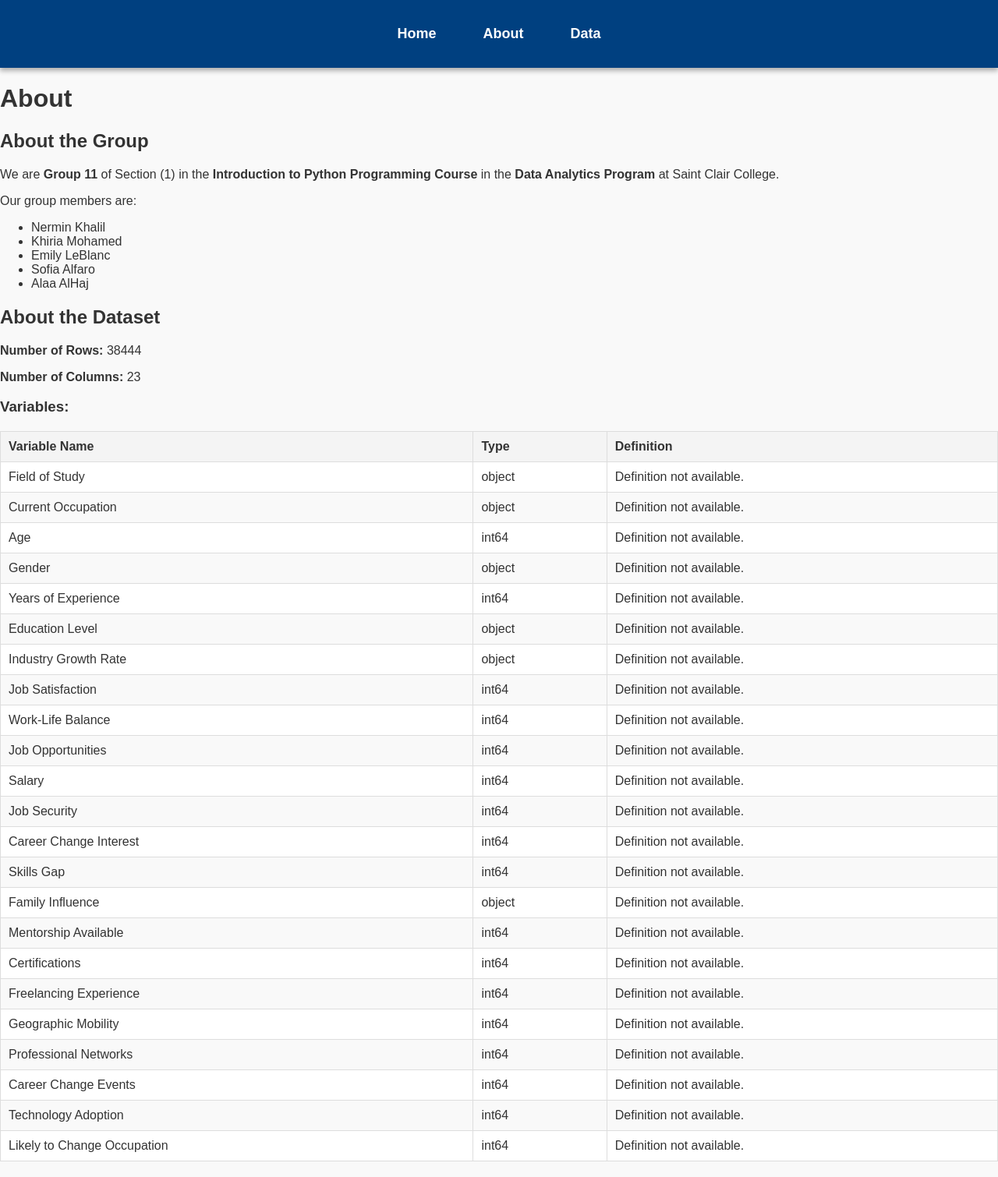
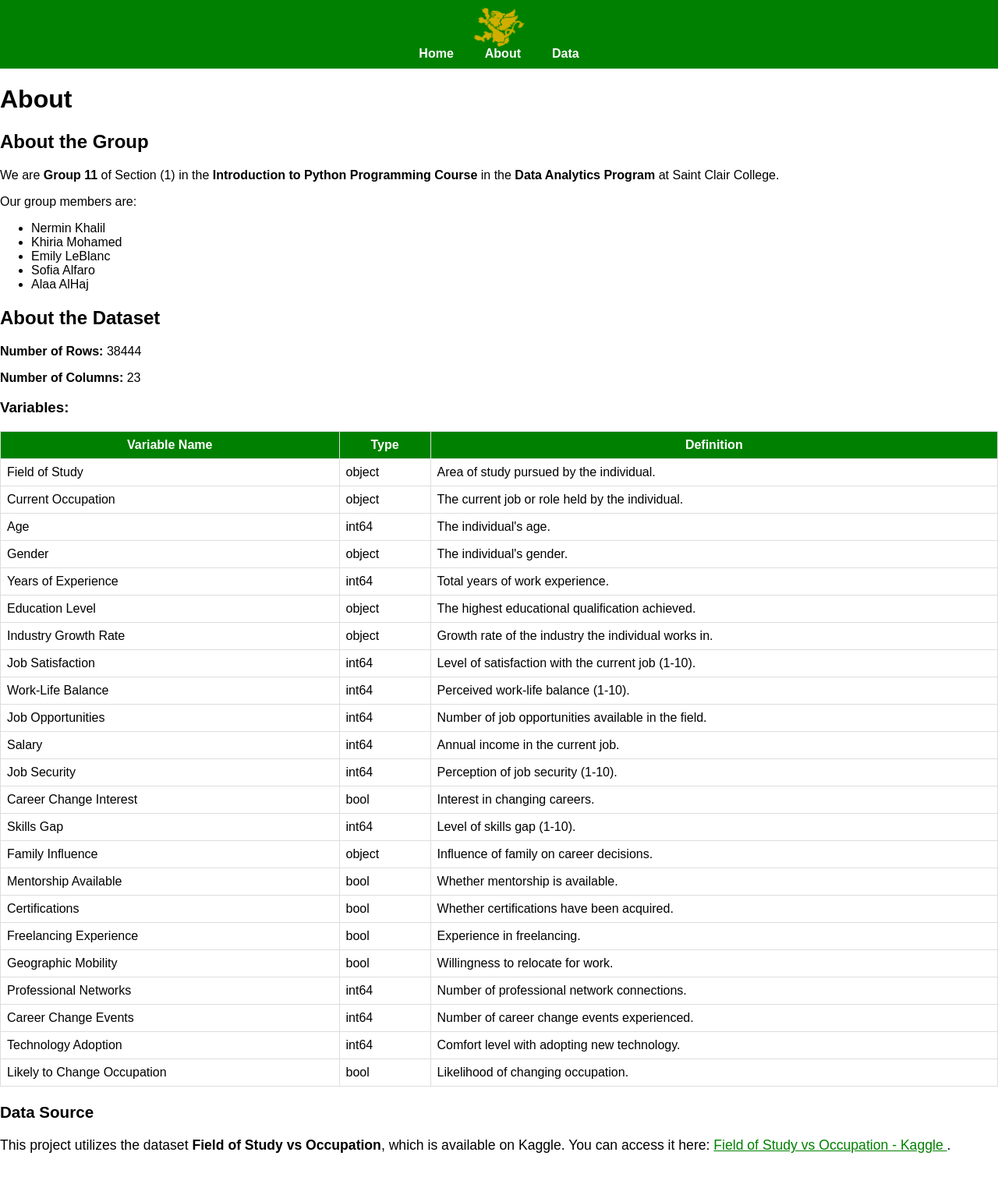
Before and after one commit to nerminkhalil/Group11-Python-Final-Project, a Flask app: page /about in a window 1280 px wide. Shown: the whole page at 78% size. After the commit the page ends 1479 px from the top, so only its background shows below. Run offline with Flask 3, Linux system fonts and the light colour scheme; parts of the project's set-up code (start-up, migrations or seed data) failed here and were passed over.

Commit message:
Updated navigation tabs, centered them, and finalized page designs

```diff
--- a/app.py
+++ b/app.py
@@ -5,41 +5,52 @@ import os
 app = Flask(__name__)
 
 # Paths
-CSV_PATH = os.path.join(os.path.dirname(__file__), "career_change_prediction_dataset.csv")
-DB_PATH = os.path.join(os.path.dirname(__file__), "career_database.db")
+DATASET_PATH = os.path.join(os.path.dirname(__file__), "career_change_prediction_dataset.csv")
 
-# Debug file existence
-assert os.path.exists(CSV_PATH), f"File not found: {CSV_PATH}"
-assert os.path.exists(DB_PATH), f"Database file not found: {DB_PATH}"
+# Verify file existence
+assert os.path.exists(DATASET_PATH), f"File not found: {DATASET_PATH}"
 
 # Load the dataset
-df = pd.read_csv(CSV_PATH)
+df = pd.read_csv(DATASET_PATH)
 
 @app.route('/')
 def home():
     return render_template('home.html')
 
+@app.route('/data')
+def data():
+    table_html = df.to_html(classes='data-table', index=False)
+    return render_template('data.html', table_html=table_html)
+
 @app.route('/about')
 def about():
-    num_rows, num_columns = df.shape
-    variable_definitions = {
-        # Add column definitions here
-    }
-    column_info = [
-        {"name": col, "type": str(df[col].dtype), "definition": variable_definitions.get(col, "Definition not available.")}
-        for col in df.columns
+    # Dataset variable definitions
+    variable_definitions = [
+        {"name": "Field of Study", "type": "object", "definition": "Area of study pursued by the individual."},
+        {"name": "Current Occupation", "type": "object", "definition": "The current job or role held by the individual."},
+        {"name": "Age", "type": "int64", "definition": "The individual's age."},
+        {"name": "Gender", "type": "object", "definition": "The individual's gender."},
+        {"name": "Years of Experience", "type": "int64", "definition": "Total years of work experience."},
+        {"name": "Education Level", "type": "object", "definition": "The highest educational qualification achieved."},
+        {"name": "Industry Growth Rate", "type": "object", "definition": "Growth rate of the industry the individual works in."},
+        {"name": "Job Satisfaction", "type": "int64", "definition": "Level of satisfaction with the current job (1-10)."},
+        {"name": "Work-Life Balance", "type": "int64", "definition": "Perceived work-life balance (1-10)."},
+        {"name": "Job Opportunities", "type": "int64", "definition": "Number of job opportunities available in the field."},
+        {"name": "Salary", "type": "int64", "definition": "Annual income in the current job."},
+        {"name": "Job Security", "type": "int64", "definition": "Perception of job security (1-10)."},
+        {"name": "Career Change Interest", "type": "bool", "definition": "Interest in changing careers."},
+        {"name": "Skills Gap", "type": "int64", "definition": "Level of skills gap (1-10)."},
+        {"name": "Family Influence", "type": "object", "definition": "Influence of family on career decisions."},
+        {"name": "Mentorship Available", "type": "bool", "definition": "Whether mentorship is available."},
+        {"name": "Certifications", "type": "bool", "definition": "Whether certifications have been acquired."},
+        {"name": "Freelancing Experience", "type": "bool", "definition": "Experience in freelancing."},
+        {"name": "Geographic Mobility", "type": "bool", "definition": "Willingness to relocate for work."},
+        {"name": "Professional Networks", "type": "int64", "definition": "Number of professional network connections."},
+        {"name": "Career Change Events", "type": "int64", "definition": "Number of career change events experienced."},
+        {"name": "Technology Adoption", "type": "int64", "definition": "Comfort level with adopting new technology."},
+        {"name": "Likely to Change Occupation", "type": "bool", "definition": "Likelihood of changing occupation."},
     ]
-    return render_template(
-        'about.html',
-        num_rows=num_rows,
-        num_columns=num_columns,
-        column_info=column_info
-    )
+    return render_template('about.html', variables=variable_definitions, num_rows=df.shape[0], num_columns=df.shape[1])
 
-@app.route('/data', methods=['GET'])
-def data():
-    table_html = df.to_html(classes='table table-striped', index=False)
-    return render_template('data.html', table_html=table_html)
-
-if __name__ == '__main__':
+if __name__ == "__main__":
     app.run(debug=True)
--- a/static/style.css
+++ b/static/style.css
@@ -1,96 +1,80 @@
-/* General Styles */
 body {
-    font-family: Arial, sans-serif;
     margin: 0;
     padding: 0;
-    color: #333;
-    background-color: #f9f9f9; /* Light gray background */
+    font-family: Arial, sans-serif;
 }
 
-/* Header */
 header {
-    background: #004080; /* Dark blue background */
+    display: flex;
+    flex-direction: column; /* Ensures the logo and navigation are stacked */
+    align-items: center; /* Centers the content horizontally */
+    background-color: #008000; /* Green background */
+    padding: 10px 20px;
     color: white;
-    padding: 15px;
-    text-align: center;
-    font-size: 20px;
-    box-shadow: 0px 4px 6px rgba(0, 0, 0, 0.3);
 }
 
-nav {
-    display: flex;
-    justify-content: center;
-    gap: 30px;
-    margin: 10px 0;
+header img {
+    height: 50px;
 }
 
-nav a {
-    color: white;
-    text-decoration: none;
-    font-weight: bold;
-    font-size: 18px;
-    padding: 8px 15px;
-    border-radius: 5px;
-    background-color: #004080; /* Button-like appearance */
-    transition: background-color 0.3s ease;
+nav ul {
+    list-style: none; /* Removes bullet points */
+    display: flex; /* Makes the list items inline */
+    justify-content: center; /* Centers the tabs */
+    gap: 20px; /* Space between tabs */
+    margin: 0;
+    padding: 0;
 }
 
-nav a:hover {
-    background-color: #FFD700; /* Gold hover effect */
-    color: black;
+nav ul li {
+    display: inline; /* Ensures the items are inline */
 }
 
-/* Home Page Styles */
+nav ul li a {
+    text-decoration: none; /* Removes underline from links */
+    color: white;
+    font-weight: bold;
+    font-size: 16px;
+    padding: 5px 10px; /* Adds spacing around the text */
+    border-radius: 5px; /* Optional: Adds rounded corners */
+}
+
+nav ul li a:hover {
+    background-color: #004080; /* Darker background on hover */
+}
+
 .home-container {
     text-align: center;
-    margin-top: 100px;
-    padding: 20px;
-    background-color: white; /* White background for the content box */
-    border-radius: 10px;
-    box-shadow: 0px 4px 8px rgba(0, 0, 0, 0.2);
-    width: 50%;
-    margin-left: auto;
-    margin-right: auto;
+    background: url('/static/home-bg.jpg') no-repeat center center fixed;
+    background-size: cover;
+    height: 100vh;
+    color: white;
 }
 
-.home-container h1 {
-    font-size: 48px;
-    color: #004080; /* Match header color */
+.data-table {
+    width: 100%;
+    border-collapse: collapse;
 }
 
-.home-container p {
-    font-size: 20px;
-    color: #555;
-    margin-top: 10px;
+.data-table th, .data-table td {
+    border: 1px solid #ddd;
+    padding: 8px;
 }
 
-table {
-    width: 100%;
-    border-collapse: collapse;
-    margin: 20px 0;
-    background-color: #fff;
-    color: #333;
-    font-size: 16px;
+.data-table th {
+    background-color: #008000;
+    color: white;
+}
+.data-source {
+    margin-top: 20px;
+    font-size: 1.1em;
 }
 
-table, th, td {
-    border: 1px solid #ddd;
+.data-source a {
+    color: #008000; /* Match green theme */
+    text-decoration: underline;
 }
 
-th, td {
-    padding: 10px;
-    text-align: left;
+.data-source a:hover {
+    color: #004080; /* Optional hover effect */
 }
-
-th {
-    background-color: #f4f4f4;
-    font-weight: bold;
-}
-
-tr:nth-child(even) {
-    background-color: #f9f9f9;
-}
-
-tr:hover {
-    background-color: #f1f1f1;
-}
--- a/templates/about.html
+++ b/templates/about.html
@@ -1,7 +1,12 @@
 {% extends 'base.html' %}
+
+{% block title %}About{% endblock %}
+
 {% block content %}
 <div class="about-container">
     <h1>About</h1>
+
+    <!-- About the Group Section -->
     <section>
         <h2>About the Group</h2>
         <p>
@@ -9,8 +14,7 @@
             <strong>Introduction to Python Programming Course</strong> in the
             <strong>Data Analytics Program</strong> at Saint Clair College.
         </p>
-            <p>
-                Our group members are:
+        <p>Our group members are:</p>
         <ul>
             <li>Nermin Khalil</li>
             <li>Khiria Mohamed</li>
@@ -18,14 +22,15 @@
             <li>Sofia Alfaro</li>
             <li>Alaa AlHaj</li>
         </ul>
-            </p>
     </section>
+
+    <!-- About the Dataset Section -->
     <section>
         <h2>About the Dataset</h2>
         <p><strong>Number of Rows:</strong> {{ num_rows }}</p>
         <p><strong>Number of Columns:</strong> {{ num_columns }}</p>
         <h3>Variables:</h3>
-            <table>
+        <table class="data-table">
             <thead>
                 <tr>
                     <th>Variable Name</th>
@@ -34,15 +39,27 @@
                 </tr>
             </thead>
             <tbody>
-                    {% for col in column_info %}
+                {% for variable in variables %}
                 <tr>
-                            <td>{{ col.name }}</td>
-                            <td>{{ col.type }}</td>
-                            <td>{{ col.definition }}</td>
+                    <td>{{ variable.name }}</td>
+                    <td>{{ variable.type }}</td>
+                    <td>{{ variable.definition }}</td>
                 </tr>
                 {% endfor %}
             </tbody>
         </table>
     </section>
+
+    <!-- Data Source Section -->
+    <section class="data-source">
+        <h3>Data Source</h3>
+        <p>
+            This project utilizes the dataset <strong>Field of Study vs Occupation</strong>,
+            which is available on Kaggle. You can access it here:
+            <a href="https://www.kaggle.com/datasets/jahnavipaliwal/field-of-study-vs-occupation" target="_blank">
+                Field of Study vs Occupation - Kaggle
+            </a>.
+        </p>
+    </section>
 </div>
 {% endblock %}
--- a/templates/base.html
+++ b/templates/base.html
@@ -3,19 +3,23 @@
 <head>
     <meta charset="UTF-8">
     <meta name="viewport" content="width=device-width, initial-scale=1.0">
-    <title>My Flask Website</title>
-    <link rel="stylesheet" href="/static/style.css">
+    <link rel="stylesheet" href="{{ url_for('static', filename='style.css') }}">
+    <title>{% block title %}Flask Project{% endblock %}</title>
 </head>
-<body>
+<body class="{% block body_class %}{% endblock %}">
     <header>
+        <img src="{{ url_for('static', filename='logo.png') }}" alt="Saint Clair College Logo">
         <nav>
-            <a href="/">Home</a>
-            <a href="/about">About</a>
-            <a href="/data">Data</a>
+            <ul>
+                <li><a href="/">Home</a></li>
+                <li><a href="/about">About</a></li>
+                <li><a href="/data">Data</a></li>
+            </ul>
         </nav>
     </header>
-    <main>
-        {% block content %}{% endblock %}
-    </main>
+    <div class="content">
+        {% block content %}
+        {% endblock %}
+    </div>
 </body>
 </html>
```
Also changed, not shown: templates/data.html (+7 -2 lines), templates/home.html (+9 -4 lines), templates/index.html (deleted, +0 -20 lines), Readme.md (added), static/home-bg.jpg (added), static/logo.png (added), 1 other file. Lines whose indentation alone changed are shown as unchanged.
